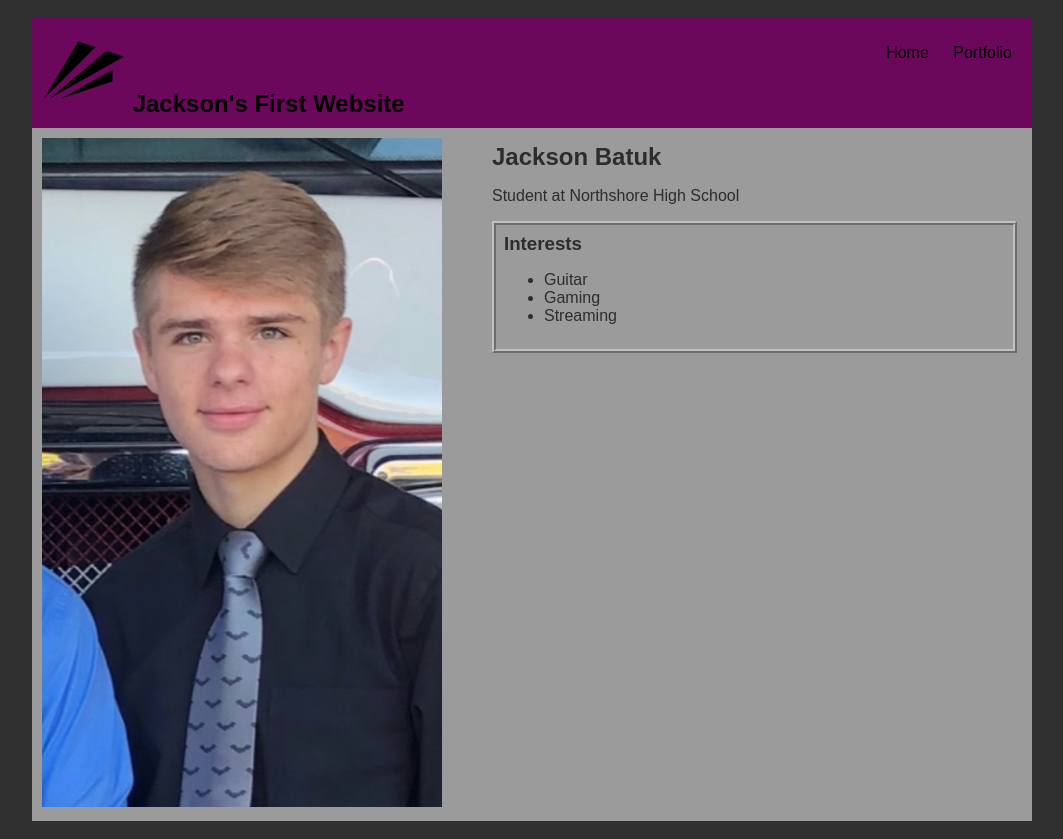
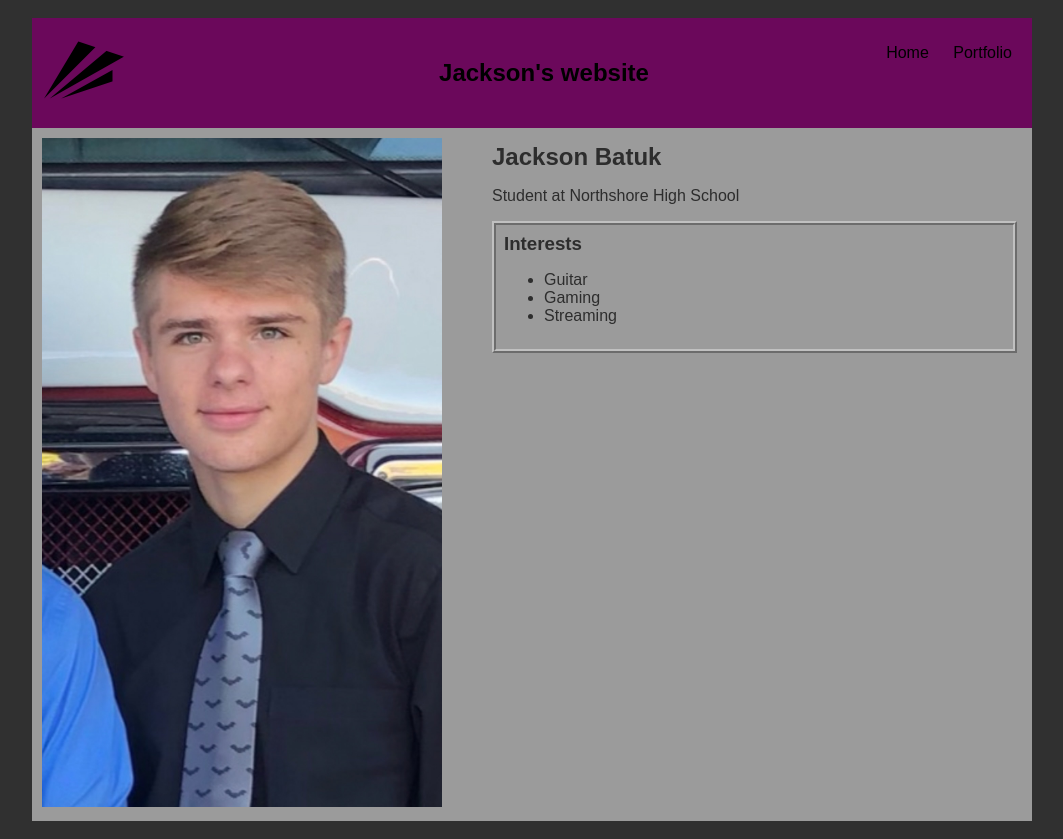
Before and after one commit to jacksonbatuk/jacksonbatuk.github.io, a plain HTML site: page index.html in a window 1280 px wide. Shown: the whole page, without its empty margins (108-1171 px from the left). Drawn offline with Linux system fonts and the light colour scheme.

Commit message:
updated header

```diff
--- a/index.html
+++ b/index.html
@@ -69,7 +69,8 @@
         <!-- All content goes here -->
         <div id = "all-contents">
             <nav>
-                <h1><a href ="index.html"><img src = images/LOGO.png> Jackson's First Website</a></h1>
+                <h1><a href ="index.html"><img src = images/LOGO.png></a></h1>
+                <h1>Jackson's website</h1>
                 <ul id="nav-ul">
                     <li class="nav-li">
                       <a href="index.html"> Home </a>
```
Also changed, not shown: portfolio.html (line endings or trailing spaces).
